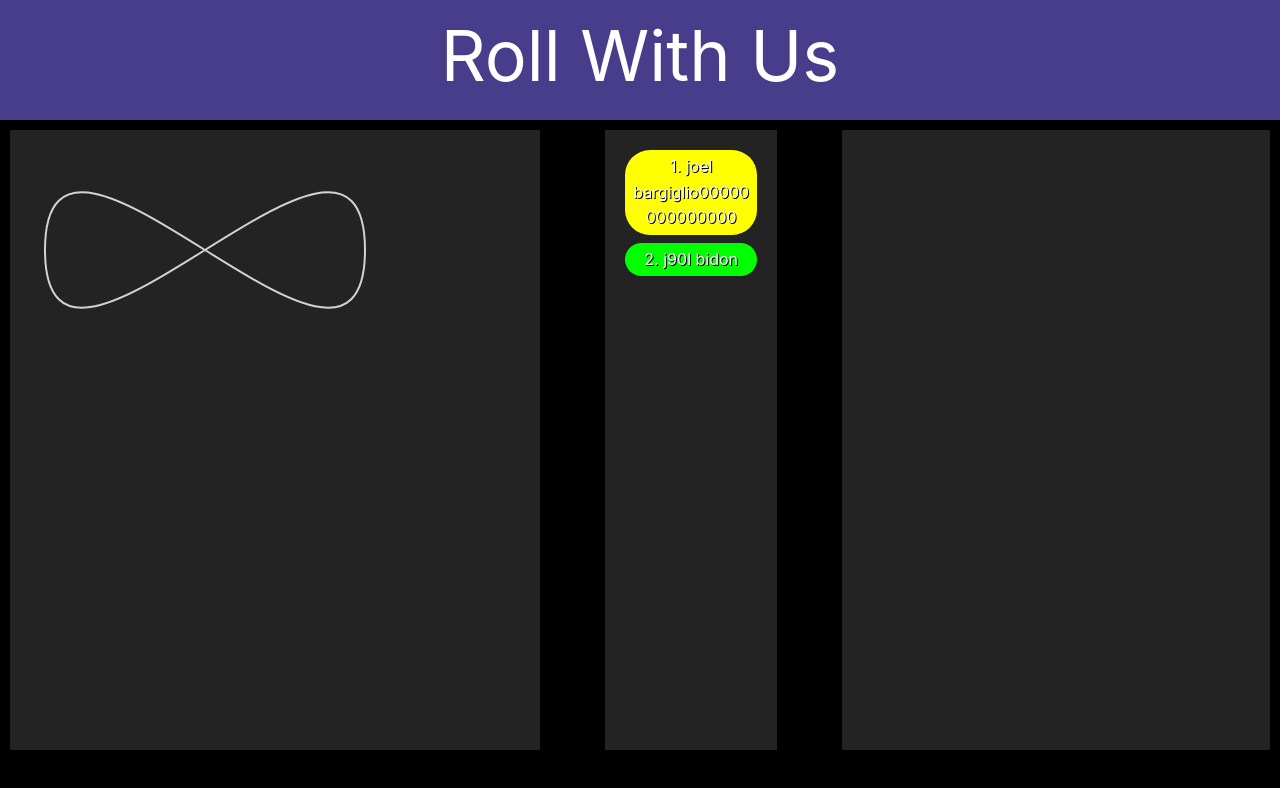
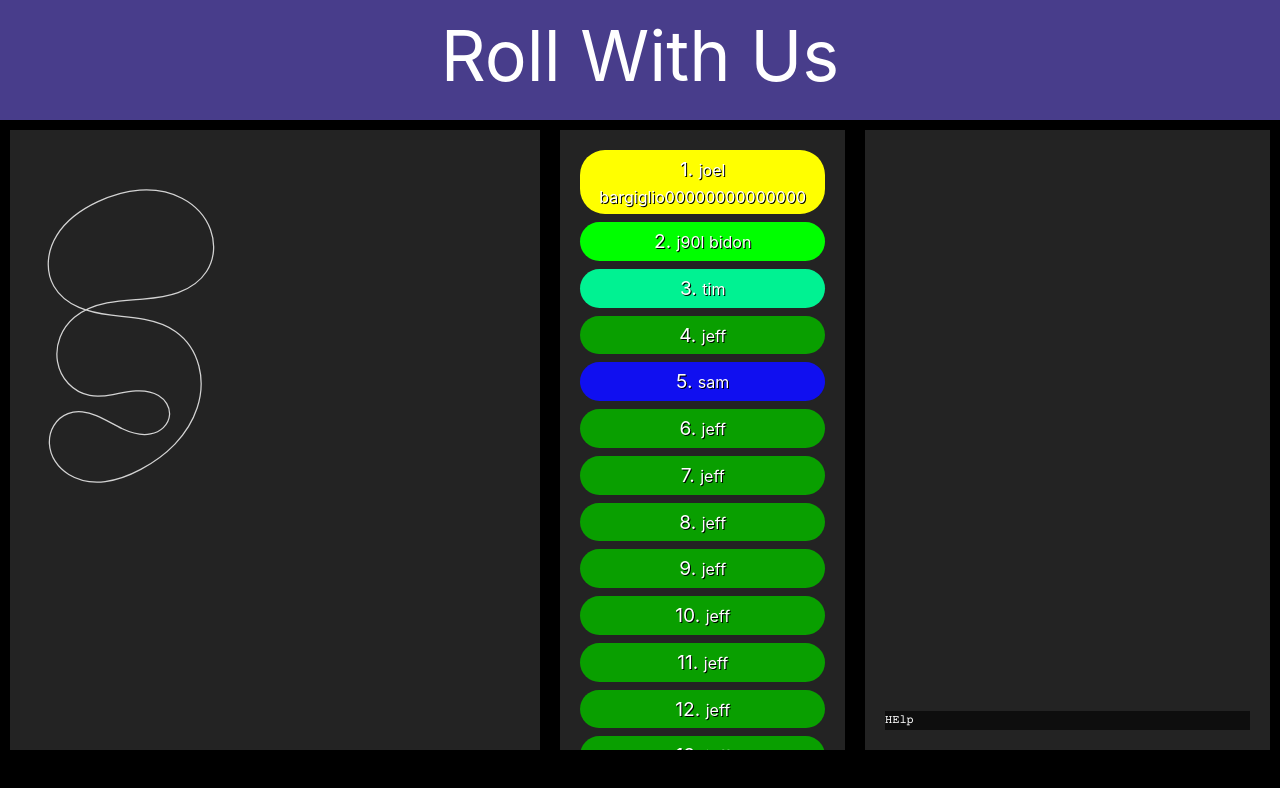
Before and after one commit to UnicornSyrup/Rolly-Chair-Racing-League-Frontend, a Vue app in the folder Rolly-Chair-Racing-League/: page / in a window 1280 px wide. Shown: the top 788 px of the page. Built offline with nearby package versions, Linux system fonts and the light colour scheme.

Commit message:
style updates

```diff
--- a/Rolly-Chair-Racing-League/src/components/LeaderBoard.vue
+++ b/Rolly-Chair-Racing-League/src/components/LeaderBoard.vue
@@ -10,7 +10,8 @@ const props =defineProps({
         <div  id="leaderboard-flexbox" >
             <div v-for="(player, index) in players" class="box" :style="'background-color:' + player.color">
                 <p>
-                <b>{{ index+1 }}.  </b>{{ player.name }}
+               <b style="font-size: 1.2rem;">{{ index+1 }}.  </b>
+                {{ player.name }}
                 </p>
             </div>
         </div>
@@ -21,15 +22,17 @@ const props =defineProps({
 <style scoped lang="scss">
 #leaderboard-container{
     height: 80vh;
-    width: 15vw;
+    width: 25vw;
+    overflow-y: auto;
+
 }
 
-.leaderboard-flexbox {
-    display: flex;
-    flex-direction: column;
-    justify-content: space-around;
-    text-align: center;
-}
+// #leaderboard-flexbox {
+//     display: flex;
+//     flex-direction: column;
+//     justify-content: space-around;
+//     text-align: center;
+// }
 
 .box {
     text-align: center;
--- a/Rolly-Chair-Racing-League/src/components/Log.vue
+++ b/Rolly-Chair-Racing-League/src/components/Log.vue
@@ -11,7 +11,9 @@ const props =defineProps({
 <template>
     <div id="log-container" class="race-panel">
         <div class="box" >
-
+            <div id="message-container">
+                <p style="width: 100%; background: #00000099;">HElp</p>
+            </div>
         </div>
     </div>
 </template>
@@ -22,6 +24,8 @@ const props =defineProps({
 #log-container{
     height: 80vh;
     width: 35vw;
+    display: flex;
+    flex-direction: column;
 }
 
 .box {
@@ -31,5 +35,11 @@ const props =defineProps({
     height: 100%;
     width: 100%;
     font-family: 'Courier Prime', monospace;
+    display: flex;
+}
+#message-container{
+    margin-top: auto;
+    width: 100%;
+
 }
 </style>
--- a/Rolly-Chair-Racing-League/src/components/Race.vue
+++ b/Rolly-Chair-Racing-League/src/components/Race.vue
@@ -18,7 +18,84 @@ let players = [{
     distances: [0, .7, 1],
     color:"#00FF00"
 
-}
+},
+{
+    name: "tim",
+    times: [0,.6,1],
+    distances: [0, .9, 1],
+    color:"#00F292"
+
+},
+{
+    name: "jeff",
+    times: [0,.25,1],
+    distances: [0, .8, 1],
+    color:"#099F00"
+
+},
+{
+    name: "sam",
+    times: [0,.3,1],
+    distances: [0, .2, 1],
+    color:"#100ff0"
+
+},
+{
+    name: "jeff",
+    times: [0,.25,1],
+    distances: [0, .8, 1],
+    color:"#099F00"
+
+},
+{
+    name: "jeff",
+    times: [0,.25,1],
+    distances: [0, .8, 1],
+    color:"#099F00"
+
+},
+{
+    name: "jeff",
+    times: [0,.25,1],
+    distances: [0, .8, 1],
+    color:"#099F00"
+
+},
+{
+    name: "jeff",
+    times: [0,.25,1],
+    distances: [0, .8, 1],
+    color:"#099F00"
+
+},
+{
+    name: "jeff",
+    times: [0,.25,1],
+    distances: [0, .8, 1],
+    color:"#099F00"
+
+},
+{
+    name: "jeff",
+    times: [0,.25,1],
+    distances: [0, .8, 1],
+    color:"#099F00"
+
+},
+{
+    name: "jeff",
+    times: [0,.25,1],
+    distances: [0, .8, 1],
+    color:"#099F00"
+
+},
+{
+    name: "jeff",
+    times: [0,.25,1],
+    distances: [0, .8, 1],
+    color:"#099F00"
+
+},
 ]
 
 let tracks = [
@@ -32,7 +109,7 @@ let tracks = [
 
 <template>
     <div id="race-container">
-        <Track :players="players" :track="tracks[1]"></Track>
+        <Track :players="players" :track="tracks[2]"></Track>
         <LeaderBoard :players="players"></LeaderBoard>
         <Log></Log>
     </div>
--- a/Rolly-Chair-Racing-League/src/components/Track.vue
+++ b/Rolly-Chair-Racing-League/src/components/Track.vue
@@ -63,7 +63,7 @@ const props =defineProps({
 
 <template>
     <div id="track-container" class="race-panel">
-    <svg id="track-window" viewBox="50,0,100,100" height='200' width='350' xmlns="http://www.w3.org/2000/svg">
+    <svg id="track-window" viewBox="10,0,400,400" height='500' width='500' xmlns="http://www.w3.org/2000/svg">
             <path id="track"
             fill="none"
             stroke="lightgrey"
@@ -86,16 +86,16 @@ const props =defineProps({
 
 
 <style scoped lang="scss">
-#track-window{
-    // width: 100%;
-    // height: 100%;
-}
+// #track-window{
+//     // width: 100%;
+//     // height: 100%;
+// }
 
-#track{
-    // width: 100%;
-    // height: 100%;
+// #track{
+//     // width: 100%;
+//     // height: 100%;
 
-}
+// }
 
 #track-container{
     height: auto;
```
